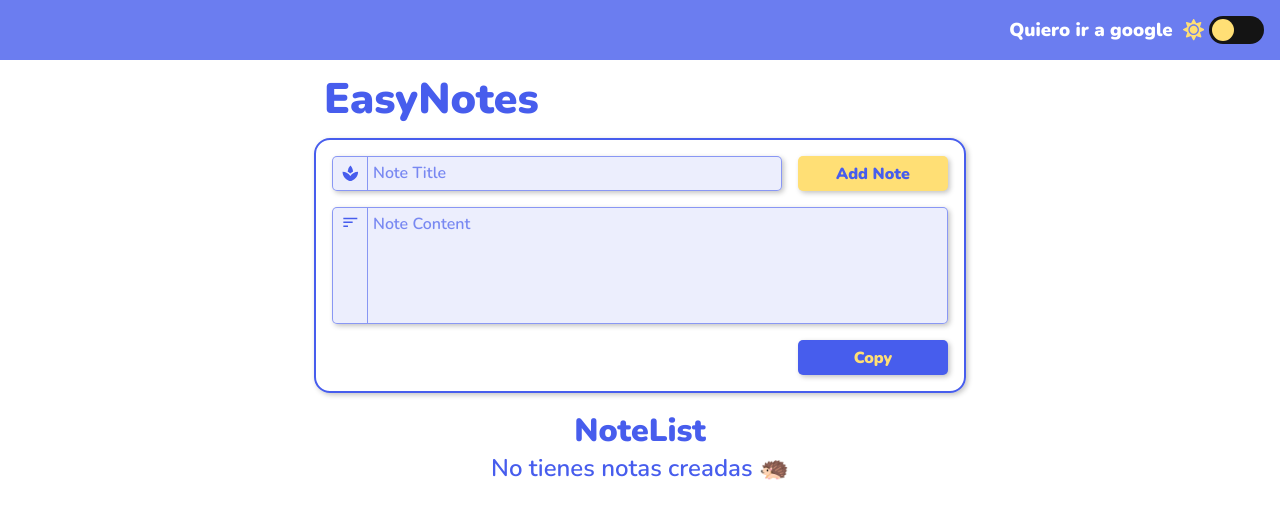
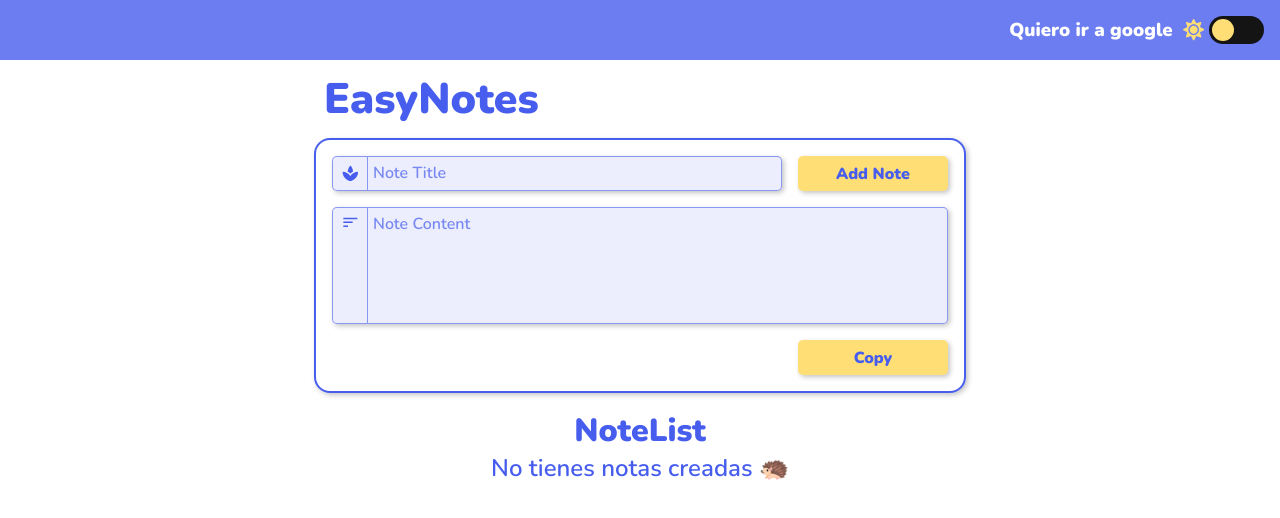
Before and after one commit to Geaglts/EasyNotes, a React app: page / in a window 1280 px wide. Shown: the top 518 px of the page. Built offline with nearby package versions, Linux system fonts and the light colour scheme.

Commit message:
Cambie el color del boton de copiar en el formulario en el dark mode

```diff
--- a/src/components/Button.tsx
+++ b/src/components/Button.tsx
@@ -1,5 +1,3 @@
-import { useContext } from 'react';
-import { Context } from '../Context';
 import { ButtonHTMLAttributes } from 'react';
 import '../styles/Components/Button.scss';
 
@@ -8,7 +6,6 @@ interface ButtonInterface extends ButtonHTMLAttributes<HTMLButtonElement> {
 }
 
 function Button({ label, ...rest }: ButtonInterface) {
-  const { darkTheme } = useContext(Context);
   return (
     <button type="button" className="Button" {...rest}>
       {label}
--- a/src/containers/AddNoteForm.tsx
+++ b/src/containers/AddNoteForm.tsx
@@ -44,7 +44,10 @@ function AddNoteForm() {
   });
 
   return (
-    <form onSubmit={handleSubmit} className="AddNoteForm">
+    <form
+      onSubmit={handleSubmit}
+      className={`AddNoteForm ${darkTheme ? 'AddNoteFormDark' : ''}`}
+    >
       <div className="AddNoteForm__Title">
         <Input Icon={<MdSpa />} placeholder="Note Title" {...propsByName('title')} />
         <Button
@@ -60,11 +63,7 @@ function AddNoteForm() {
         {...propsByName('content')}
       />
       <div className="AddNoteForm__CopyButton--container">
-        <Button
-          onClick={handleCopy}
-          label="Copy"
-          style={CopyButtonStyles(darkTheme)}
-        />
+        <Button onClick={handleCopy} label="Copy" />
       </div>
     </form>
   );
@@ -86,19 +85,4 @@ const AddNoteButtonStyles: RenderCss = (darkTheme) => {
   }
 };
 
-const CopyButtonStyles: RenderCss = (darkTheme) => {
-  if (darkTheme) {
-    return {
-      backgroundColor: '#141414',
-      color: '#FFDF75',
-      border: '1px solid #ffdf75',
-    };
-  } else {
-    return {
-      backgroundColor: '#475DED',
-      color: '#FFDF75',
-    };
-  }
-};
-
 export default AddNoteForm;
--- a/src/styles/Containers/AddNoteForm.scss
+++ b/src/styles/Containers/AddNoteForm.scss
@@ -21,6 +21,16 @@
     display: flex;
     justify-content: flex-end;
     margin-top: 1em;
+  }
+}
+
+.AddNoteFormDark {
+  .AddNoteForm__CopyButton--container {
+    .Button {
+      border: 1px solid $primary;
+      color: $primary;
+      background: $dark;
+    }
   }
 }
 
--- a/src/styles/Containers/NoteList.scss
+++ b/src/styles/Containers/NoteList.scss
@@ -14,7 +14,7 @@
 }
 
 .NoteListDark {
-  color: $warning;
+  color: $primary;
 }
 
 @media (max-width: 360px) {
```
